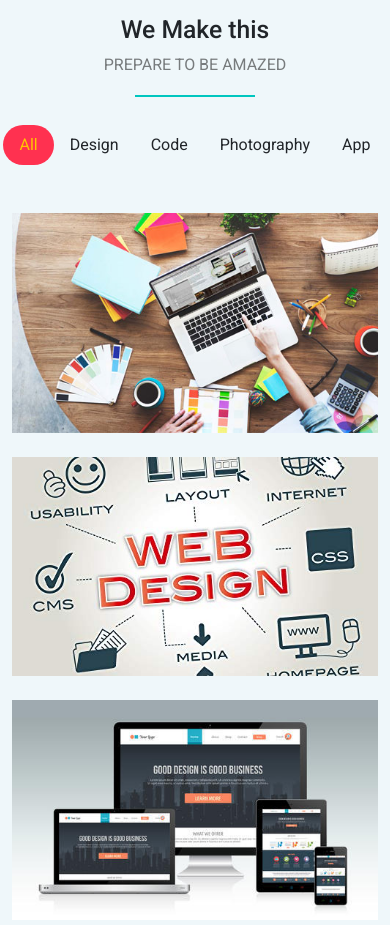
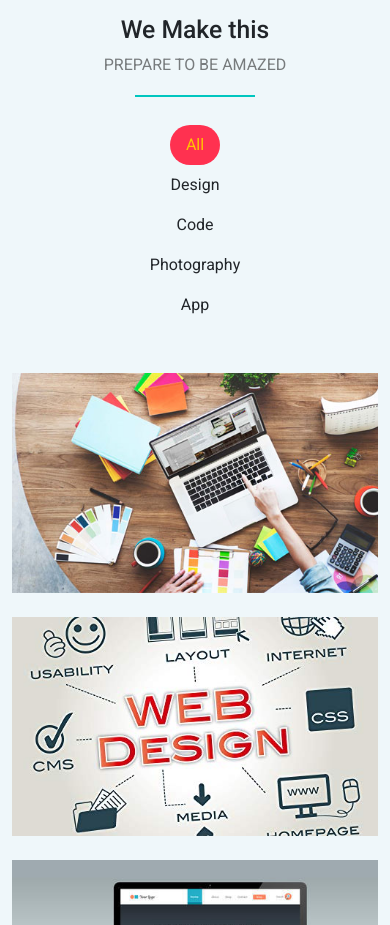
Before and after one commit to FaroukAbdulrazak/Bondi_Template, a plain HTML site: page index.html in a window 390 px wide. Shown: the part 2440-3365 px from the top of the page. Drawn offline with Linux system fonts and the light colour scheme.

Commit message:
Update index.html file
cancel scrolling on the small screen

```diff
--- a/index.html
+++ b/index.html
@@ -176,7 +176,7 @@
                 <h2>We Make this</h2>
                 <p class="text-black-50 text-uppercase">Prepare To Be Amazed</p>
             </div>
-            <ul class="list-unstyled d-flex justify-content-center align-items-center mt-5 mb-5">
+            <ul class="list-unstyled d-flex flex-sm-row flex-column justify-content-center align-items-center mt-5 mb-5">
                 <li class="active rounded-pill">All</li>
                 <li>Design</li>
                 <li>Code</li>
```
